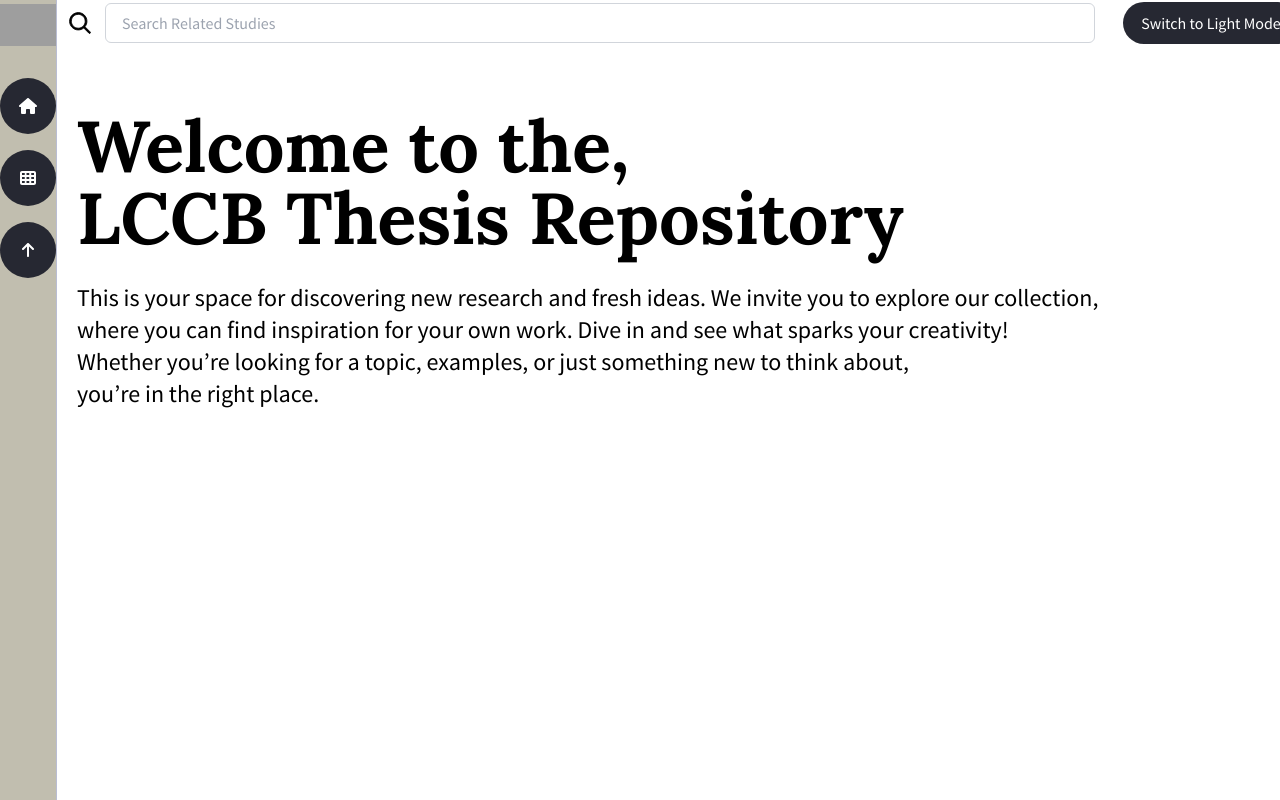
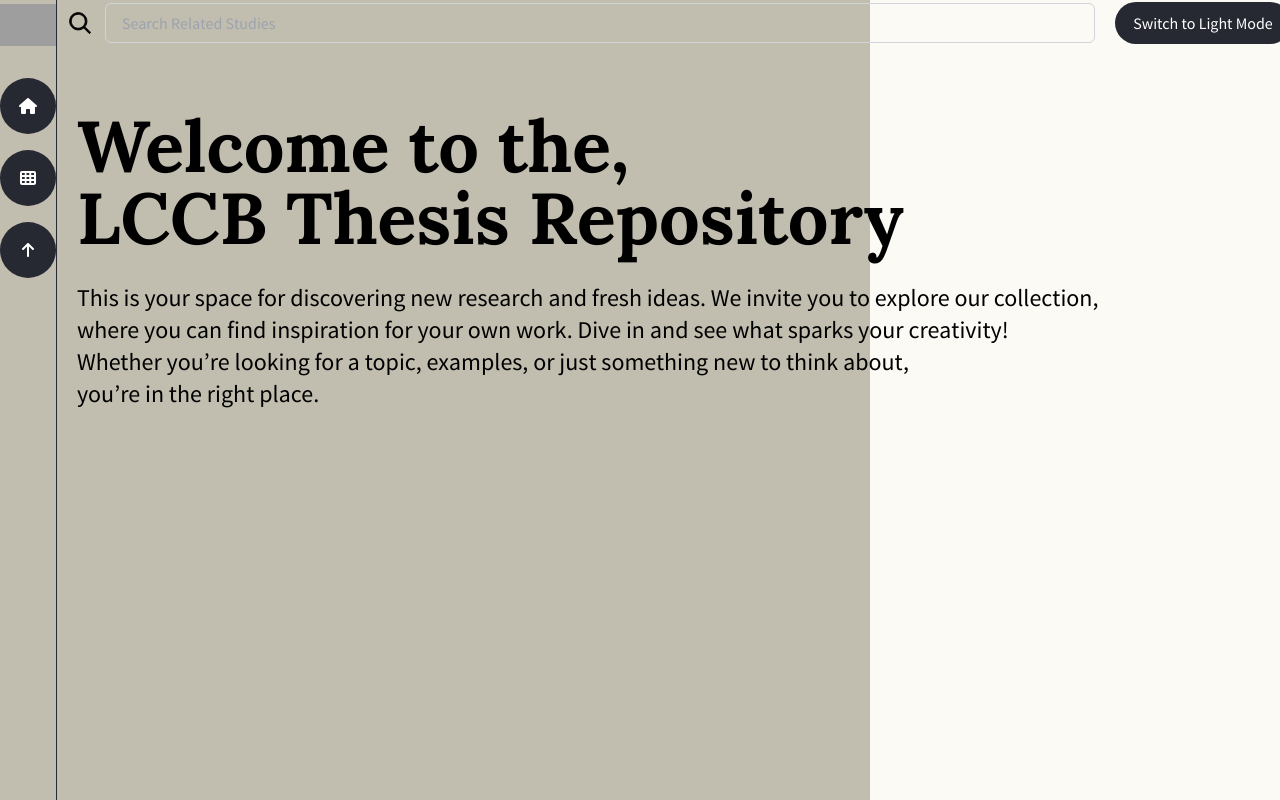
Before and after one commit to vnmw7/manggad-thesis-repo, a Next.js app in the folder frontend/: page / in a window 1280 px wide. Shown: the top 800 px of the page. Built offline with nearby package versions, Linux system fonts and the light colour scheme; grey boxes are pictures that could not be loaded.

Commit message:
LINGIN AKON ULO SHET

```diff
--- a/frontend/app/components/Navigation.tsx
+++ b/frontend/app/components/Navigation.tsx
@@ -4,7 +4,7 @@ import { faHome, faTh, faArrowUp } from '@fortawesome/free-solid-svg-icons';
 
 const Navigation = () => {
     return (
-        <div className="bg-[#C1BEAF] w-20 h-screen border-r border-r-[#b9bdd3] border-transparent flex flex-col relative">
+        <div className="bg-[#C1BEAF] w-20 h-screen border-r border-r-[#262832] border-transparent flex flex-col relative">
             {/* Logo Container */}
             <div className="mb-4 flex justify-center mt-1"> {/* Use negative margin to adjust logo position */}
                 <Image
--- a/frontend/app/components/theme/ThemeSwitch.tsx
+++ b/frontend/app/components/theme/ThemeSwitch.tsx
@@ -23,11 +23,11 @@ export default function ThemeSwitch() {
   )
 
   if (resolvedTheme === 'dark') { // para mag switch ang theme pati ang button
-    return <button className="bg-[#262832]" onClick={() => setTheme('light')}> Switch to Light Mode </button>
+    return <button className="bg-[#262832] -ml-3" onClick={() => setTheme('light')}> Switch to Light Mode </button>
   }
 
   if (resolvedTheme === 'light') { // para mag switch ang theme pati ang button
-    return <button className="bg-[#262832] -ml-1" onClick={() => setTheme('dark')}> Switch to Light Mode </button>
+    return <button className="bg-[#262832] -ml-3" onClick={() => setTheme('dark')}> Switch to Light Mode </button>
   }
 
   // source: https://www.davegray.codes/posts/light-dark-mode-nextjs-app-router-tailwind
--- a/frontend/app/page.tsx
+++ b/frontend/app/page.tsx
@@ -1,27 +1,31 @@
-"use client"
+"use client";
 
 import Navigation from "./components/Navigation";
 import Header from "./components/Header";
 
 export default function HomePage() {
 	return (
-		<div className="flex">
+		<div className="flex relative"> {/* Make the parent relative for absolute positioning */}
 			<Navigation />
-			<div className="grow h-[100vh]">
-				<div>
+			<div className="grow h-[100vh] flex relative"> {/* Use relative positioning here as well */}
+				<div className="absolute inset-0 flex"> {/* Background wrapper */}
+					<div className="w-4/6 bg-[#C1BEAF]" /> {/* Left half with green background */}
+					<div className="w-1/2 bg-[#FBFAF5]" /> {/* Right half with blue background */}
+				</div>
+				<div className="w-full flex flex-col z-10"> {/* Content container on top */}
 					<Header />
-                    <div>
-                    <h1 className="text-7xl text-left ml-5 mt-16 break-words">
-                    Welcome to the, <br></br>
-                    LCCB Thesis Repository
-					</h1>
-                        <p className="text-2xl text-left ml-5 mt-7 break-words">This is your space for discovering new research and fresh ideas. We invite you to explore our collection, <br></br>
-                            where you can find inspiration for your own work. Dive in and see what sparks your creativity! <br></br>
-                            Whether you’re looking for a topic, examples, or just something new to think about, <br></br>
-                            you’re in the right place.
-                        </p>
-                    </div>
-
+					<div className="ml-5 mt-16"> {/* Added margin for positioning */}
+						<h1 className="text-7xl text-left break-words">
+							Welcome to the, <br />
+							LCCB Thesis Repository
+						</h1>
+						<p className="text-2xl text-left mt-7 break-words">
+							This is your space for discovering new research and fresh ideas. We invite you to explore our collection, <br />
+							where you can find inspiration for your own work. Dive in and see what sparks your creativity! <br />
+							Whether you’re looking for a topic, examples, or just something new to think about, <br />
+							you’re in the right place.
+						</p>
+					</div>
 				</div>
 			</div>
 		</div>
```
